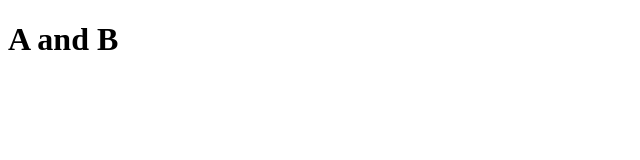
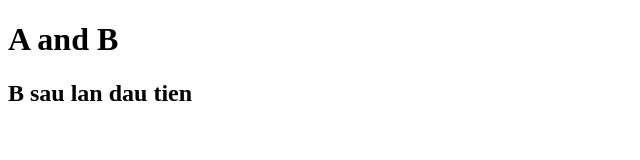
Before and after one commit to wiliamtrackson/Web-site-of-A-and-B, a plain HTML site: page index.html in a window 1280 px wide. Shown: the whole page, without its empty margins (0-640 px from the left). Drawn offline with Linux system fonts and the light colour scheme.

Commit message:
B sua lan dau tien

```diff
--- a/index.html
+++ b/index.html
@@ -7,5 +7,6 @@
   </head>
   <body>
     <h1>A and B</h1>
+    <h2>B sau lan dau tien</h2>
   </body>
 </html>
```
